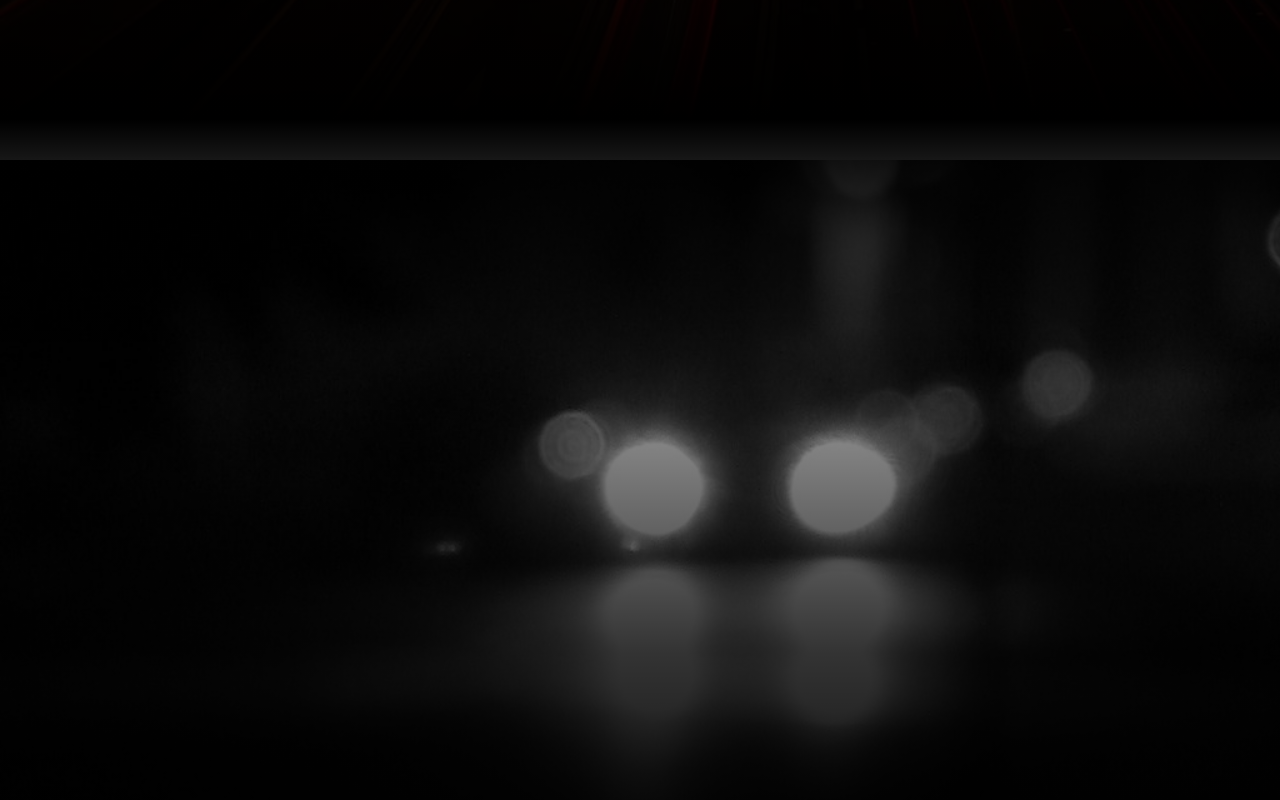
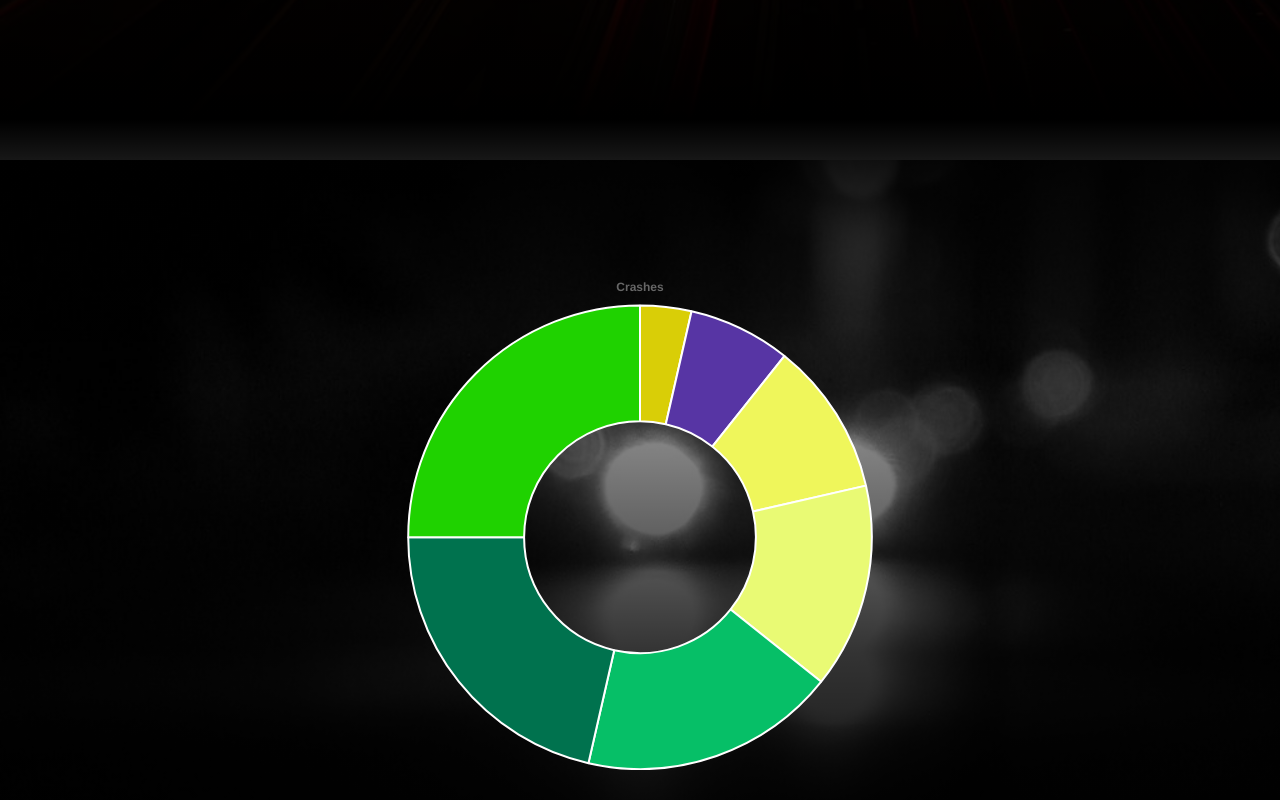
Before and after one commit to DavidSMoyer/Capstone-Project-Website, a React (Create React App) app: page / in a window 1280 px wide. Shown: the part 2280-3080 px from the top of the page. Built offline with nearby package versions, Linux system fonts and the light colour scheme.

Commit message:
Added quiz section, empty chart

```diff
--- a/package.json
+++ b/package.json
@@ -8,6 +8,7 @@
     "@testing-library/user-event": "^12.8.3",
     "chart.js": "^3.6.0",
     "react": "^17.0.2",
+    "react-chartjs-2": "^3.3.0",
     "react-dom": "^17.0.2",
     "react-router-dom": "^5.3.0",
     "react-scripts": "4.0.3",
--- a/public/index.html
+++ b/public/index.html
@@ -25,6 +25,10 @@
       Learn how to configure a non-root public URL by running `npm run build`.
     -->
     <title>Driving in the Dark</title>
+
+    <!--
+      Google Font Imports
+    -->
     <link rel="preconnect" href="https://fonts.googleapis.com">
     <link rel="preconnect" href="https://fonts.gstatic.com" crossorigin>
     <link href="https://fonts.googleapis.com/css2?family=Architects+Daughter&family=Bree+Serif&display=swap" rel="stylesheet">
--- a/src/App.css
+++ b/src/App.css
@@ -48,6 +48,14 @@ section {
 #section-3 {
   background: linear-gradient( rgba(0, 0, 0, 1), rgba(0, 0, 0, 0.4), rgba(0, 0, 0, 0.8), rgba(0, 0, 0, 1) ), url(images/section-3_bg.jpg) no-repeat center;
   background-size: 100%;
+  position: relative;
+}
+
+#stats-chart {
+  position: absolute;
+  top: 50%;
+  left: 50%;
+  transform: translate(-50%, -50%);
 }
 
 #section-4 {
@@ -121,7 +129,7 @@ section {
   position: fixed;
   width: 100vw;
   height: 100vh;
-  background-color: rgba(0, 0, 0, 0.3);
+  background-color: rgba(0, 0, 0, 0.45);
   z-index: 20;
   opacity: 0;
   pointer-events: none;
--- a/src/App.js
+++ b/src/App.js
@@ -1,5 +1,6 @@
 import './App.css';
 import SideNav from './SideNav.js';
+import Stats from './Stats.js';
 
 function App() {
   return (
@@ -10,8 +11,11 @@ function App() {
         <h2>And the dangers and challenges it presents.</h2>
       </section>
       <section id="section-2"></section>
-      <section id="section-3"></section>
+      <section id="section-3">
+        <Stats />
+      </section>
       <section id="section-4"></section>
+      <section id="quiz"></section>
     </>
   );
 }
--- /dev/null
+++ b/src/Stats.js
@@ -0,0 +1,44 @@
+import { Doughnut } from "react-chartjs-2"
+
+function Stats() {
+  const colors = [];
+  for (let i = 0; i < 7; i++) {
+    let r = Math.floor(Math.random() * 255)
+    let g = Math.floor(Math.random() * 255)
+    let b = Math.floor(Math.random() * 255)
+    colors.push(`rgb(${r}, ${g}, ${b})`)
+  }
+
+  let data = {
+    labels: ["Dataset", "Dataset", "Dataset", "Dataset", "Dataset", "Dataset", "Dataset"],
+    datasets: [
+      {
+        label: "Crashes",
+        data: [1, 2, 3, 4, 5, 6, 7],
+        backgroundColor: colors
+      }
+    ]
+  }
+
+  let options = {
+    plugins: {
+      title: {
+        display: true,
+        text: "Crashes"
+      },
+      legend: {
+        display: false
+      }
+    },
+    responsive: false,
+    maintainAspectRatio: false
+  }
+
+  return (
+    <div id="stats-chart">
+      <Doughnut data={data} options={options} width="500" height="500"/>
+    </div>
+  )
+}
+
+export default Stats;
```
Also changed, not shown: 1 other file (tests, documents, lock files or other folders).
